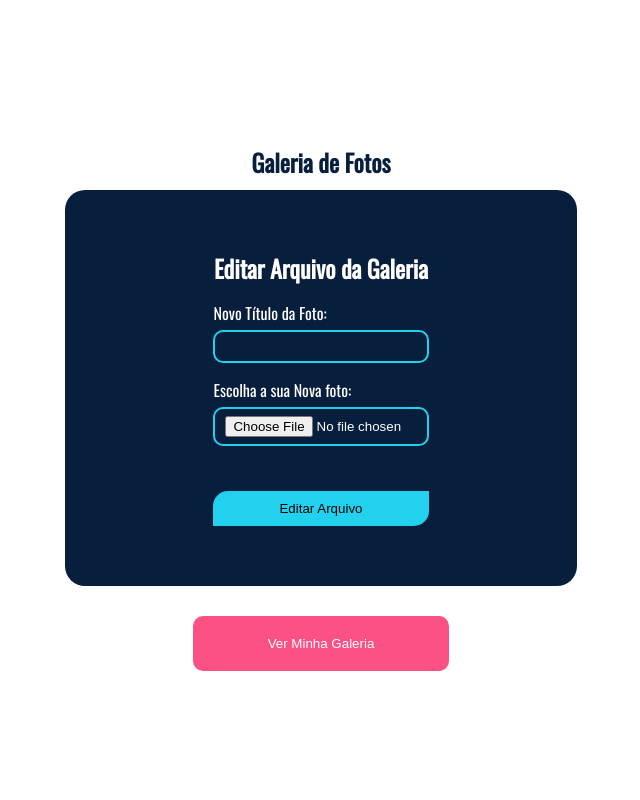
After one commit to victorguirra/Galeria-de-Fotos, a PHP site: page /Edit.php in a window 1280 px wide. The commit adds this page. Shown: the whole page, without its empty margins (319-959 px from the left). Run offline with PHP 8.4, Linux system fonts and the light colour scheme.

Commit message:
Update new page.

```diff
--- /dev/null
+++ b/Edit.php
@@ -0,0 +1,183 @@
+
+<html>
+
+<head>
+
+    <Meta charset="UTF-8">
+    <Title>Galeria de Fotos</Title>
+    <link href="https://fonts.googleapis.com/css2?family=Oswald&display=swap" rel="stylesheet">
+    <style>
+
+        *{
+            padding:0;
+            margin:0;
+            box-sizing:border-box;
+        }
+
+        body{
+            font-family:'Oswald', sans-serif;
+        }
+
+        .wrapper{
+            width:100%;
+            height:100vh;
+            display:flex;
+            flex-direction:column;
+            align-items:center;
+            justify-content:center;
+        }
+
+        #title{
+            color:#071e3d;
+            margin-top:15px;
+
+        }
+
+        .wrapper-form{
+            background-color:#071e3d;
+            color:#fff;
+            width:40%;
+            display:flex;
+            flex-direction:column;
+            align-items:center;
+            padding:60px 0;
+            margin-top:10px;
+            border-radius:20px;
+        }
+
+        form{
+            display:flex;
+            flex-direction:column;
+            align-items:center;
+            width:70%;
+        }
+
+        .form-group{
+            display:flex;
+            flex-direction:column;
+            width:60%;
+        }
+
+        #inputImageTitle{
+            background-color:transparent;
+            border:2px solid #22d1ee;
+            color:#22d1ee;
+            width:100%;
+            padding:7px 10px;
+            border-radius:10px;
+        }
+
+        #inputImageTitle:focus{
+            border:2px solid #a7ff83;
+            padding:10px;
+        }
+
+        #selectFilesInput{
+            border:2px solid #22d1ee;
+            padding:7px 10px;
+            border-radius:10px;
+            width:100%;
+        }
+
+        label{
+            margin-top:15px;
+            margin-bottom:5px;
+        }
+
+        #buttonSendFiles{
+            border:none;
+            background-color:#22d1ee;
+            padding:10px;
+            border-top-left-radius:15px;
+            border-bottom-right-radius:15px;
+            margin-top:30px;
+            width:60%;
+            cursor:pointer;
+            transition:0.4s;
+        }
+
+        #buttonSendFiles:hover{
+            background-color:#a7ff83;
+        }
+
+        .erros-php{
+            color:#ff1493;
+            margin-top:15px;
+            font-size:25px;
+        }
+
+        #buttonViewGallery{
+            border:none;
+            background-color:#fc5185;
+            padding:20px;
+            width:20%;
+            margin-top:30px;
+            border-radius:10px;
+            cursor:pointer;
+            transition:0.4s;
+        }
+
+        #buttonViewGallery:hover{
+            background-color:#bf368f;
+        }
+
+        a{
+            text-decoration:none;
+            color:#fff;
+        }
+
+    </style>
+
+</head>
+
+<body>
+
+    <div class="wrapper">
+
+        <h2 id="title">Galeria de Fotos</h2>
+
+        <div class="wrapper-form">
+
+            <h2>Editar Arquivo da Galeria</h2>
+
+            <form action="index.php" method="POST" enctype="multipart/form-data">
+
+                <div class="form-group">
+
+                    <Label for="inputImageTitle">Novo Título da Foto:</Label>
+                    <input type="text" name="imageTitle" id="inputImageTitle" required>
+
+                </div>
+
+                <div class="form-group">
+
+                    <label for="selectFilesInput">Escolha a sua Nova foto:</label>
+                    <input type="file" name="selectFilesInput" id="selectFilesInput" required>
+
+                </div>
+
+                <div class="erros-php">
+
+                    <?php
+
+                    ?>
+
+                </div>
+
+                <button type="submit" name="buttonSendFiles" id="buttonSendFiles">Editar Arquivo</button>
+
+            </form>
+
+        </div>
+
+        <button type="submit" name="buttonViewGallery" id="buttonViewGallery">
+
+            <a href="myGallery.php">Ver Minha Galeria</a>
+
+        </button>
+
+    </div>
+
+</body>
+
+</html>
--- a/index.php
+++ b/index.php
@@ -159,7 +159,7 @@
                     <div class="erros-php">
 
                         <?php
-                            include_once 'uploadFiles.php';
+                            include_once 'sendFiles.php';
                         ?>
 
                     </div>
```
Also changed, not shown: sendFiles.php (renamed from uploadFiles.php).
